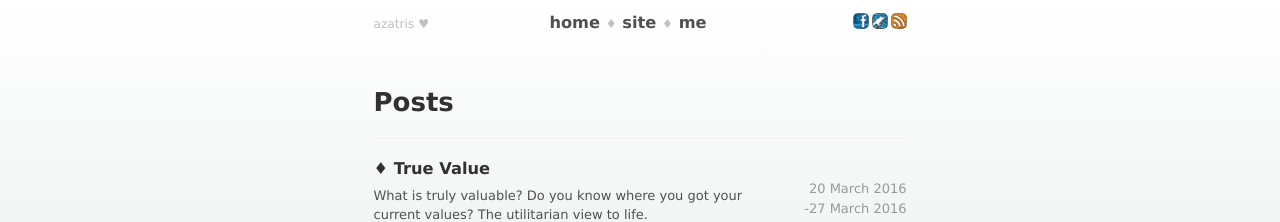
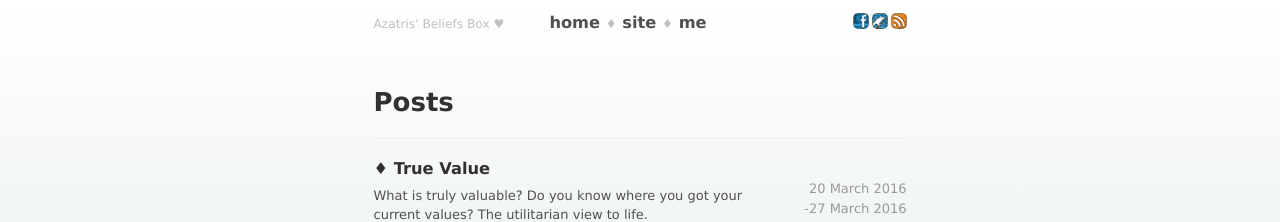
Before and after one commit to azatris/azatris.github.io, a Jekyll site: the page built from index.html, in a window 1280 px wide. Shown: the top 222 px of the page. Built offline with Jekyll 4.4.1, drawn with Linux system fonts in a browser that asks for light colours; the list of posts is cut into pages by our own code; some of the changed lines change nothing that is shown.

Commit message:
Bring tech up to date

```diff
--- a/_config.yml
+++ b/_config.yml
@@ -1,10 +1,13 @@
-gems: [jekyll-paginate]
+plugins:
+  - jekyll-paginate
+  - jekyll-seo-tag
 
 permalink: :title
 
-title: azatris
+title: Azatris' Beliefs Box
 tagline: ♥
-url: http://azatris.github.io
+description: Beliefs I hold about the world
+url: https://azatris.github.io
 paginate: 10
 paginate_path: "page:num"
 baseurl: ""
@@ -19,3 +22,19 @@
 author:
   name: azatris
   email: azatris@gmail.com
+
+twitter:
+  username: azatris
+  card: summary
+
+logo: /public/apple-touch-icon.png
+
+social:
+  name: Silver Taza
+  links:
+    - https://www.facebook.com/azatris
+    - https://twitter.com/azatris
+    - https://www.linkedin.com/in/silvertaza
+    - https://github.com/azatris
+
+lang: en_US
```
Also changed, not shown: 1 other file.
